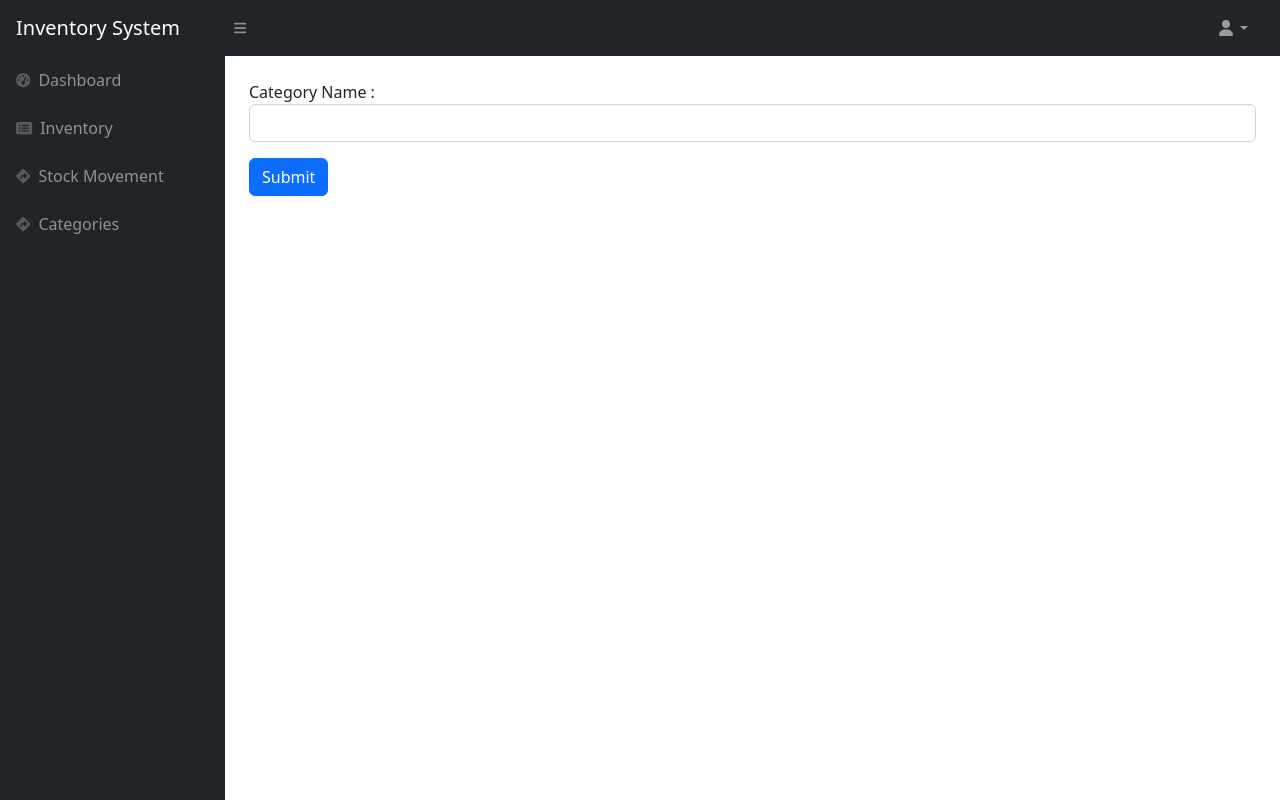
After one commit to AsyraafRazak/inventory-system, a PHP site: page /category_in.php in a window 1280 px wide. The commit adds this page. Run offline with PHP 8.4, Linux system fonts and the light colour scheme; some libraries are stand-ins or nearby versions.

Commit message:
make function add category

```diff
--- a/category.php
+++ b/category.php
@@ -12,7 +12,7 @@ $result = mysqli_query($conn, $sql);
             <h1 class="mt-4">Category</h1>
             <div class="row">
                 <div class="col-12 mb-3 text-end">
-                    <a href="/inventory-system/stock-in.php" class="btn btn-success text-white ">Add Category</a>
+                    <a href="/inventory-system/category_in.php" class="btn btn-success text-white ">Add Category</a>
                 </div>
                 <div class="col-12">
                     <div class="card mb-4">
--- /dev/null
+++ b/category_in.php
@@ -0,0 +1,17 @@
+<?php include('layout/header.php'); ?>
+<div id="layoutSidenav_content">
+    <main>
+        <div class="container-fluid px-4">
+
+            <form class="mt-4" method="POST" action="/inventory-system/category_in_save.php">
+                <div class="form-group mt-2">
+                    <label for="id">Category Name : </label>
+                    <input type="text" name="name" class="form-control" required>
+                </div>
+                <button type="submit" class="btn btn-primary mt-3">Submit</button>
+            </form>
+
+        </div>
+    </main>
+</div>
+<?php include('layout/footer.php');
```
Also changed, not shown: category_in_save.php (added, +21 -0 lines).
